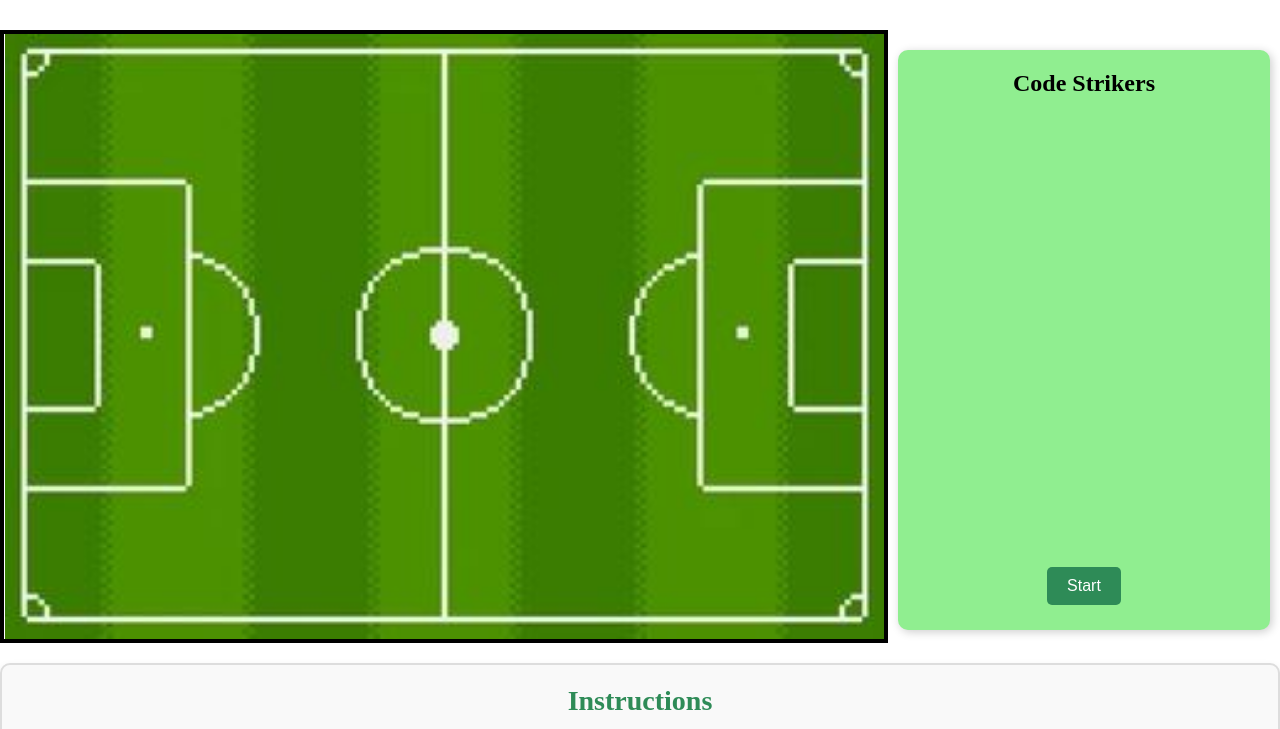
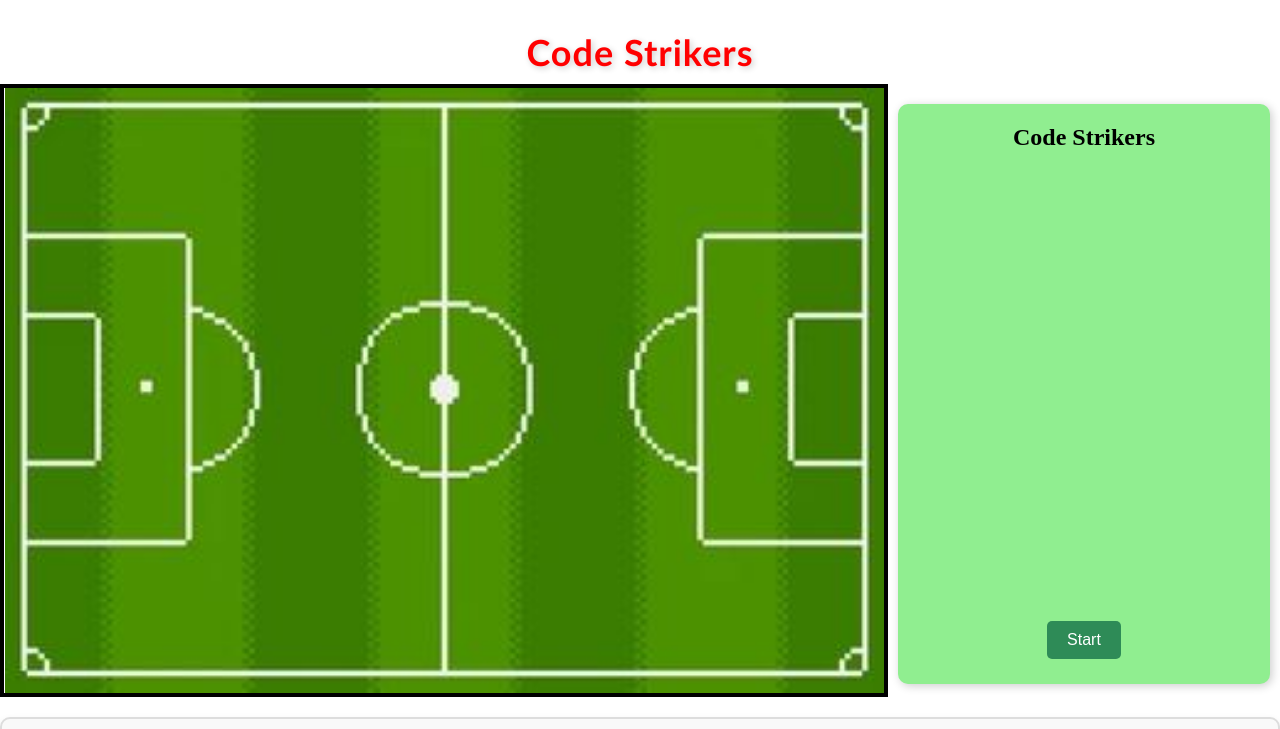
Before and after one commit to Code4Community/CodeStrikers, a plain HTML site: page index.html in a window 1280 px wide. Shown: the top 729 px of the page. Drawn offline with Linux system fonts and the light colour scheme.

Commit message:
added title

```diff
--- a/index.html
+++ b/index.html
@@ -7,6 +7,7 @@
     <link rel="stylesheet" href="styles.css" />
   </head>
   <body>
+    <h1 class="page-title">Code Strikers</h1>
     <div class="row">
       <canvas id="canvas1"></canvas>
       <div class="side-panel">
--- a/styles.css
+++ b/styles.css
@@ -18,6 +18,15 @@ body {
   border: 4px solid black;
   background: url("assets/soccer_field.png") no-repeat center center;
   background-size: contain;
+}
+.page-title {
+  text-align: center;
+  font-size: 36px;
+  color: #FF0000;
+  margin-bottom: 10px;
+  font-family: "Trebuchet MS", sans-serif;
+  letter-spacing: 1px;
+  text-shadow: 2px 2px 6px rgba(0, 0, 0, 0.2);
 }
 
 .side-panel {
```
